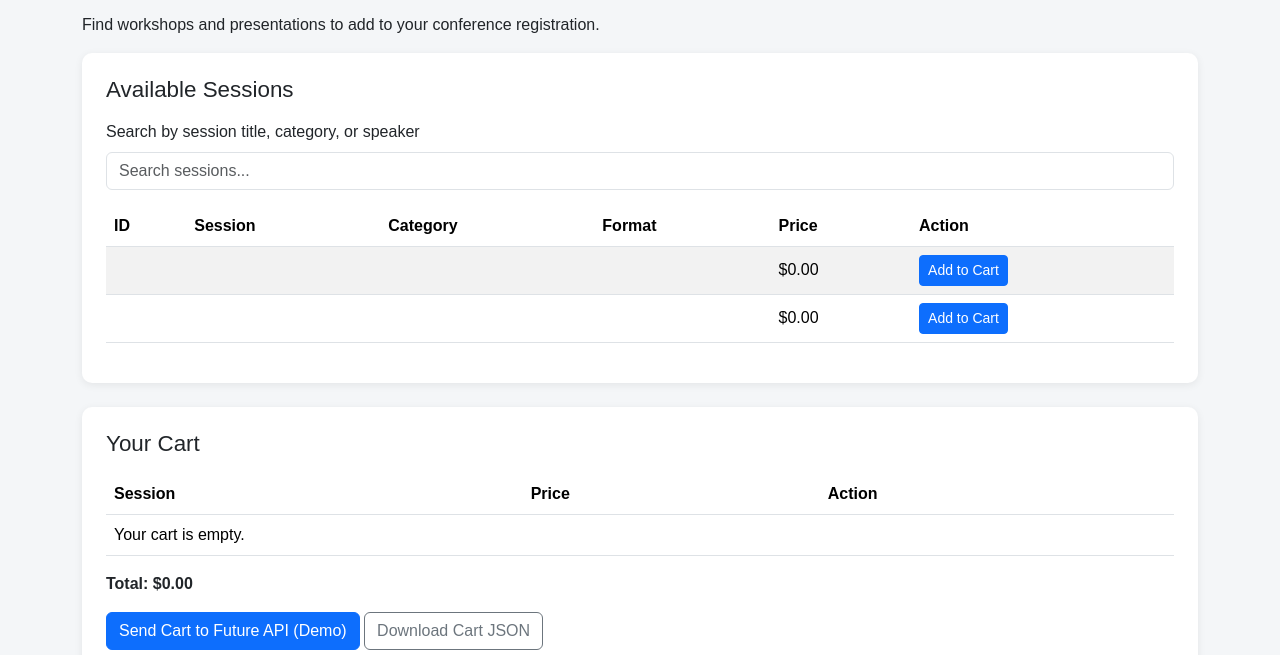
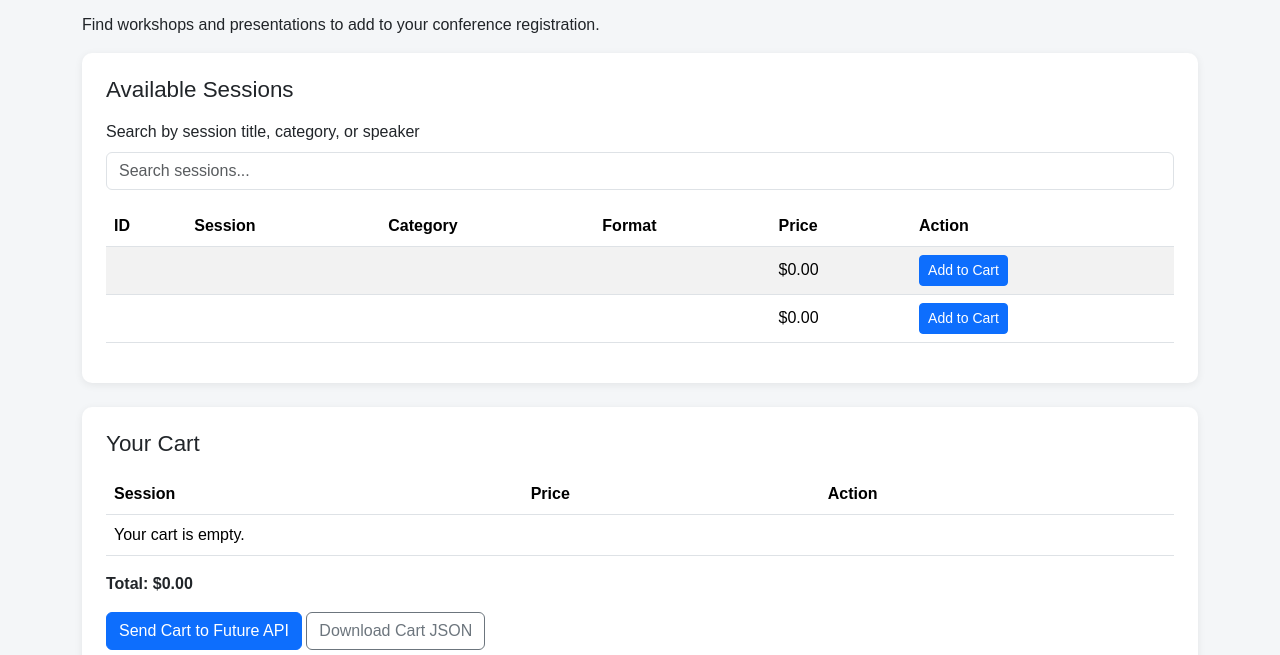
Before and after one commit to mchoksi4/ConferenceProject, a plain HTML site: page cart.html in a window 1280 px wide. Shown: the part 131-786 px from the top of the page. Drawn offline with nearby package versions, Linux system fonts and the light colour scheme.

Commit message:
Remove 'Demo' from Send Cart button text

```diff
--- a/cart.html
+++ b/cart.html
@@ -37,7 +37,7 @@
         <tbody id="cartItems"></tbody>
       </table></div>
       <p class="fw-bold">Total: <span id="total">$0.00</span></p>
-      <button id="sendButton" type="button" class="btn btn-primary">Send Cart to Future API (Demo)</button>
+      <button id="sendButton" type="button" class="btn btn-primary">Send Cart to Future API</button>
       <button id="downloadButton" type="button" class="btn btn-outline-secondary">Download Cart JSON</button>
       <p class="text-muted small mt-2">The API is not built yet. The demo prepares JSON and shows the AJAX request without contacting a server.</p>
     </section>
```
